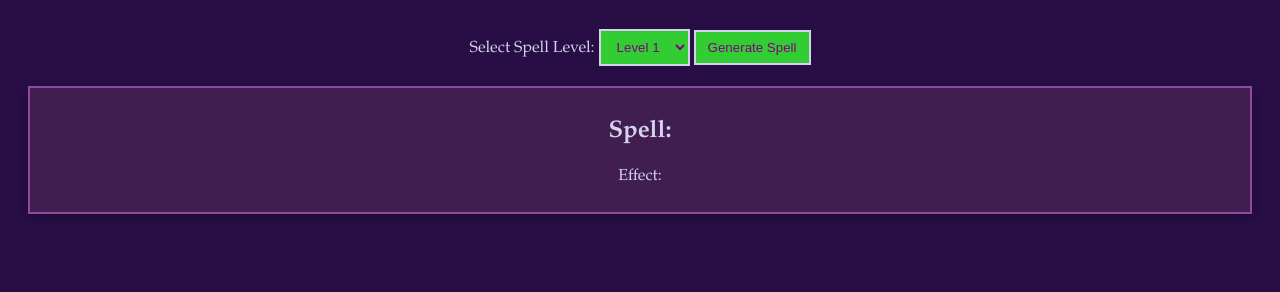
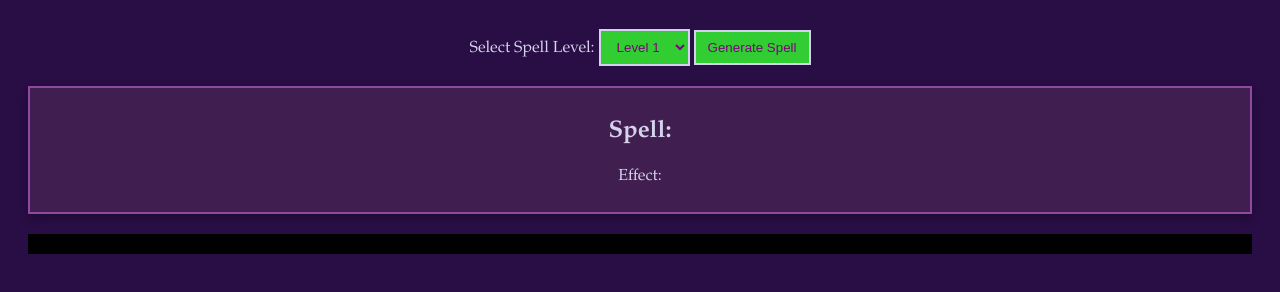
Before and after one commit to G0ddam/Flabergast-Random-Spell-Generator, a plain HTML site: page index.html in a window 1280 px wide. Shown: the part 90-382 px from the top of the page. Drawn offline with Linux system fonts and the light colour scheme.

Commit message:
Update index.html
Div visual

```diff
--- a/index.html
+++ b/index.html
@@ -25,6 +25,7 @@
         <h2>Spell: <span id="spellName"></span></h2>
         <p>Effect: <span id="spellEffect"></span></p>
     </div>
+    <div id="consoleLog" style="color: white; background: black; padding: 10px; margin-top: 20px;"></div>
     <script src="script.js"></script>
 </body>
 </html>
```
